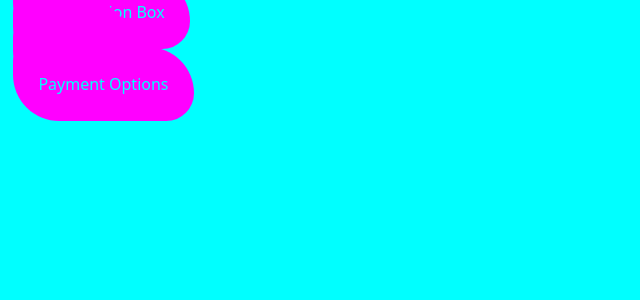
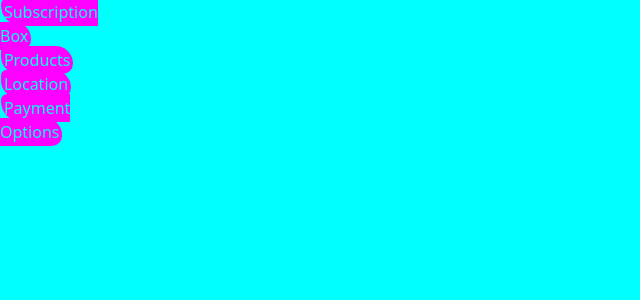
Before and after one commit to AmaratheCapybara/AmaraCapy, a SvelteKit app: page / in a window 1280 px wide. Shown: the top 300 px of the page, without its empty margins (0-640 px from the left). Built offline with nearby package versions, Linux system fonts and the light colour scheme; a web font is replaced by a local one.

Commit message:
Update layout.css

```diff
--- a/src/routes/layout.css
+++ b/src/routes/layout.css
@@ -128,7 +128,18 @@
         }
 
     }
-
+ul {
+    position: absolute;
+    list-style-type: none;
+    justify-content: space-between;
+    justify-items: center;
+    li {
+        position: relative;
+        justify-content: space-between;
+        justify-self: center;
+        width: 100%;
+    }
+}
 
 
 
```
